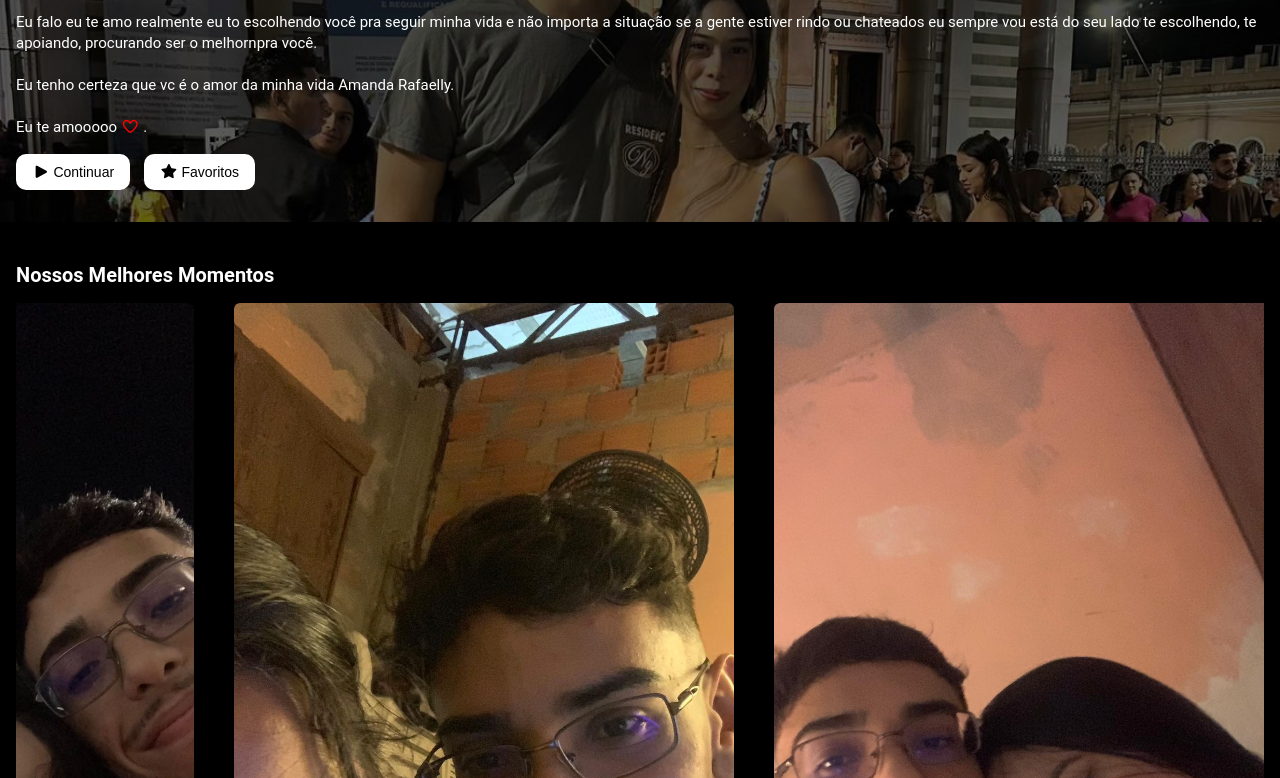
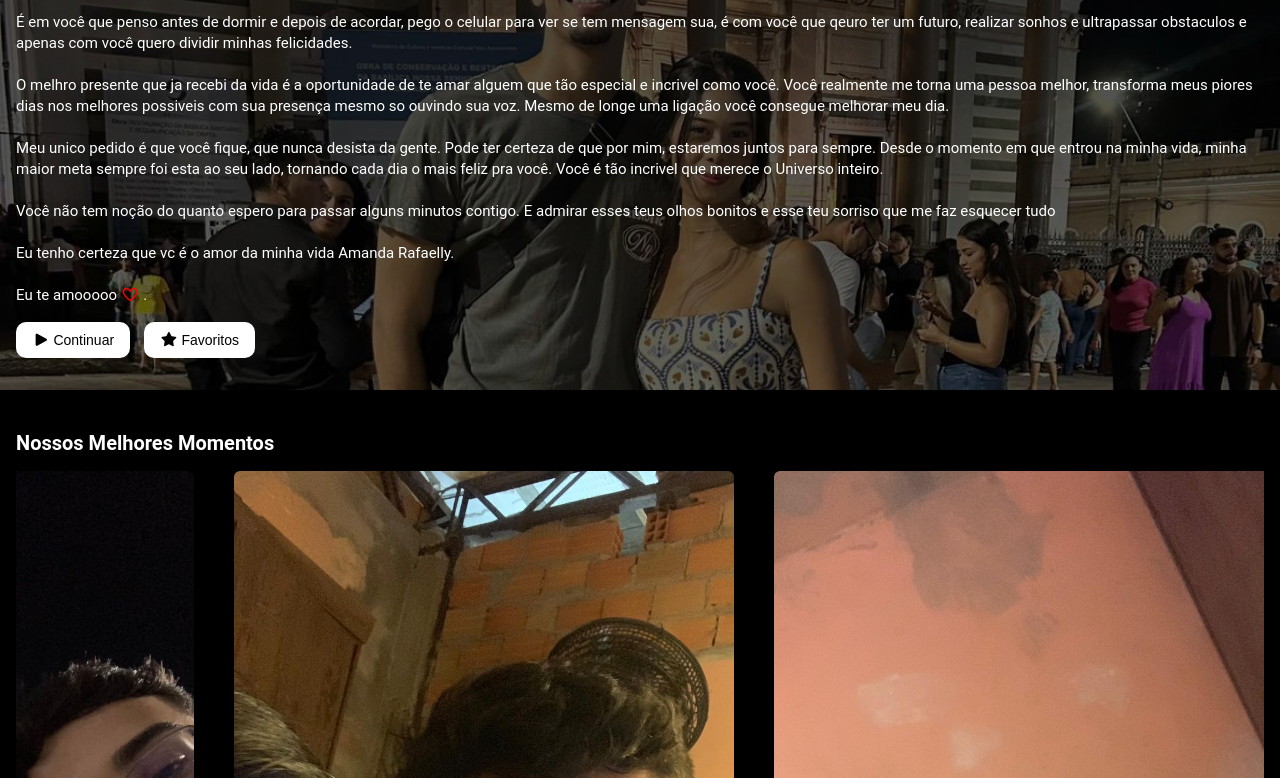
Before and after one commit to GRMMTS18/netflix-_love, a plain HTML site: page index.html in a window 1280 px wide. Shown: the part 284-1062 px from the top of the page. Drawn offline with nearby package versions, Linux system fonts and the light colour scheme.

Commit message:
Add files via upload

```diff
--- a/index.html
+++ b/index.html
@@ -44,7 +44,16 @@
 					<i class="fa-solid fa-star" style="color: #cd0e0e;"></i>
 				</span>
 
-				<p class="descricao">Eu falo eu te amo realmente eu to escolhendo você pra seguir minha vida e não importa a situação se a gente estiver rindo ou chateados eu sempre vou está do seu lado te escolhendo, te apoiando, procurando ser o melhornpra você.
+				<p class="descricao">É em você que penso antes de dormir e depois de acordar, pego o celular para ver se tem mensagem sua, é com você que qeuro ter um futuro, realizar sonhos e ultrapassar obstaculos e apenas com você quero dividir minhas felicidades.
+				<br>
+				<br>
+					O melhro presente que ja recebi da vida é a oportunidade de te amar alguem que tão especial e incrivel como você. Você realmente me torna uma pessoa melhor, transforma meus piores dias nos melhores possiveis com sua presença mesmo so ouvindo sua voz. Mesmo de longe uma ligação você consegue melhorar meu dia.
+				<br>
+				<br>
+					Meu unico pedido é que você fique, que nunca desista da gente. Pode ter certeza de que por mim, estaremos juntos para sempre. Desde o momento em que entrou na minha vida, minha maior meta sempre foi esta ao seu lado, tornando cada dia o mais feliz pra você. Você é tão incrivel que merece o Universo inteiro.
+				<br>
+				<br>
+				Você não tem noção do quanto espero para passar alguns minutos contigo. E admirar esses teus olhos bonitos e esse teu sorriso que me faz esquecer tudo
 				<br>
 				<br>
 				Eu tenho certeza que vc é o amor da minha vida Amanda Rafaelly.
```
